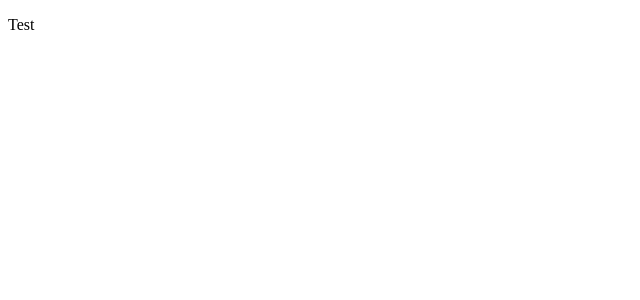
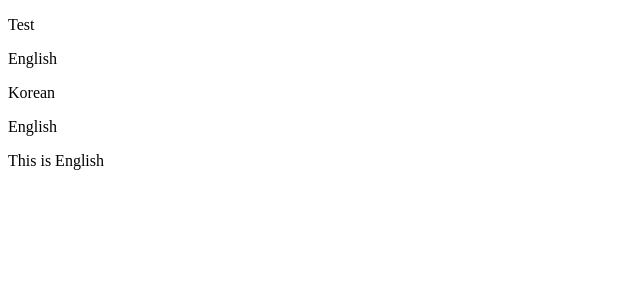
Before and after one commit to paul-cl/ibm-demozone, a React (Create React App) app: page / in a window 1280 px wide. Shown: the top 300 px of the page, without its empty margins (0-640 px from the left). Built offline with nearby package versions, Linux system fonts and the light colour scheme.

Commit message:
Added i18next

```diff
--- a/package.json
+++ b/package.json
@@ -6,8 +6,12 @@
     "@testing-library/jest-dom": "^5.11.4",
     "@testing-library/react": "^11.1.0",
     "@testing-library/user-event": "^12.1.10",
+    "i18next": "^20.1.0",
+    "i18next-browser-languagedetector": "^6.1.0",
+    "i18next-http-backend": "^1.2.1",
     "react": "^17.0.2",
     "react-dom": "^17.0.2",
+    "react-i18next": "^11.8.12",
     "react-scripts": "4.0.3",
     "web-vitals": "^1.0.1"
   },
--- /dev/null
+++ b/public/locales/en/translation.json
@@ -0,0 +1,8 @@
+{
+    "Language": {
+        "1": "English"
+    },
+    "Summary": {
+        "1":"This is English"
+    }
+}
--- a/src/App.js
+++ b/src/App.js
@@ -1,8 +1,19 @@
+import { useTranslation } from 'react-i18next';
 
 function App() {
+  const { t, i18n } = useTranslation();
+
+  function handleClick(lang){
+    i18n.changeLanguage(lang);
+  }
+
   return (
     <div className="App">
       <p>Test</p>
+      <p onClick={()=>handleClick('en')}>English</p>
+      <p onClick={()=>handleClick('ko')}>Korean</p>
+      <p>{t('Language.1')}</p>
+      <p>{t('Summary.1')}</p>
     </div>
   );
 }
--- /dev/null
+++ b/src/i18next.js
@@ -0,0 +1,24 @@
+import i18n from 'i18next';
+import { initReactI18next } from 'react-i18next';
+
+import Backend from 'i18next-http-backend';
+import LanguageDetector from 'i18next-browser-languagedetector';
+
+
+const Languages = ['en', 'ko']
+
+i18n
+  .use(Backend)
+  .use(LanguageDetector)
+  .use(initReactI18next)
+  .init({
+    fallbackLng: 'en',
+    debug: true,
+    whitelist: Languages,
+
+    interpolation: {
+      escapeValue: false,
+    }
+  });
+
+export default i18n;
--- a/src/index.js
+++ b/src/index.js
@@ -1,11 +1,13 @@
-import React from 'react';
+import React, { Suspense } from 'react';
 import ReactDOM from 'react-dom';
 import App from './App';
-
+import './i18next';
 
 ReactDOM.render(
   <React.StrictMode>
-    <App />
+    <Suspense fallback = {(<div>Loading</div>)}>
+      <App />
+    </Suspense>
   </React.StrictMode>,
   document.getElementById('root')
 );
```
Also changed, not shown: public/locales/ko/translation.json (added, +8 -0 lines), 1 other file (tests, documents, lock files or other folders).
